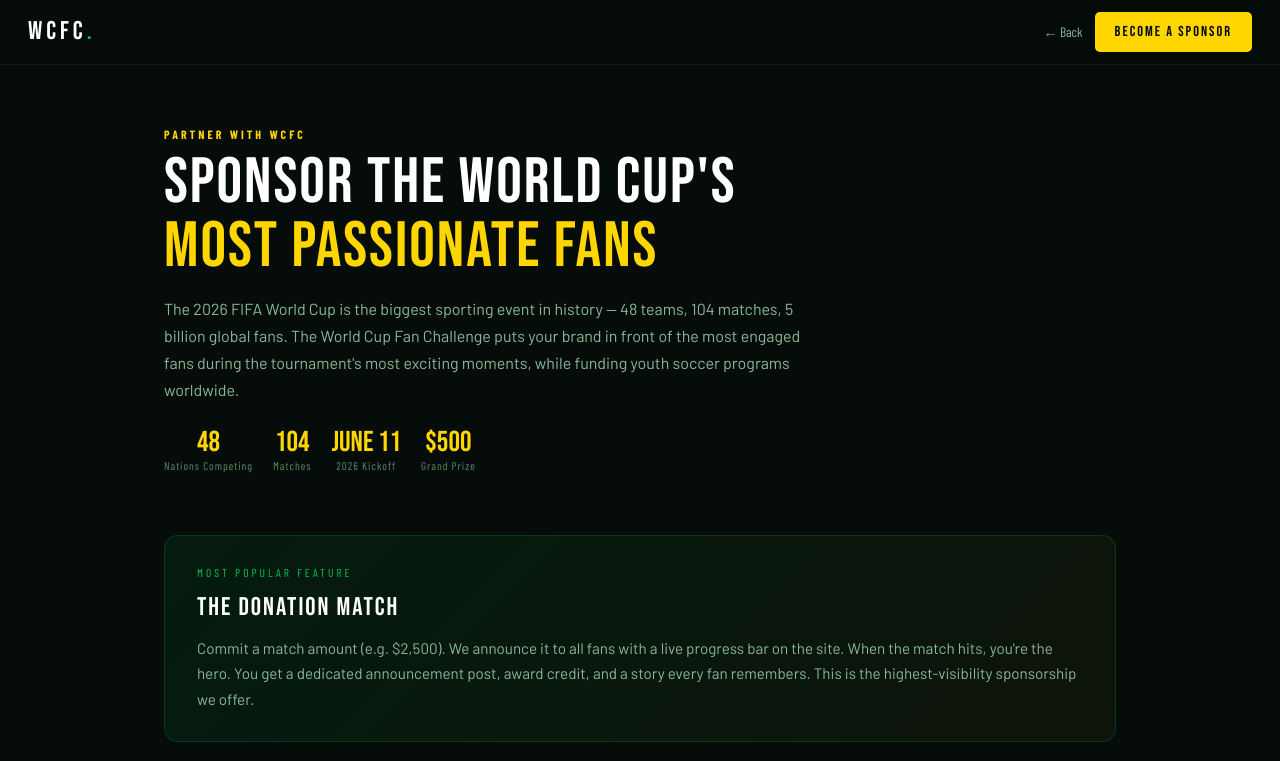
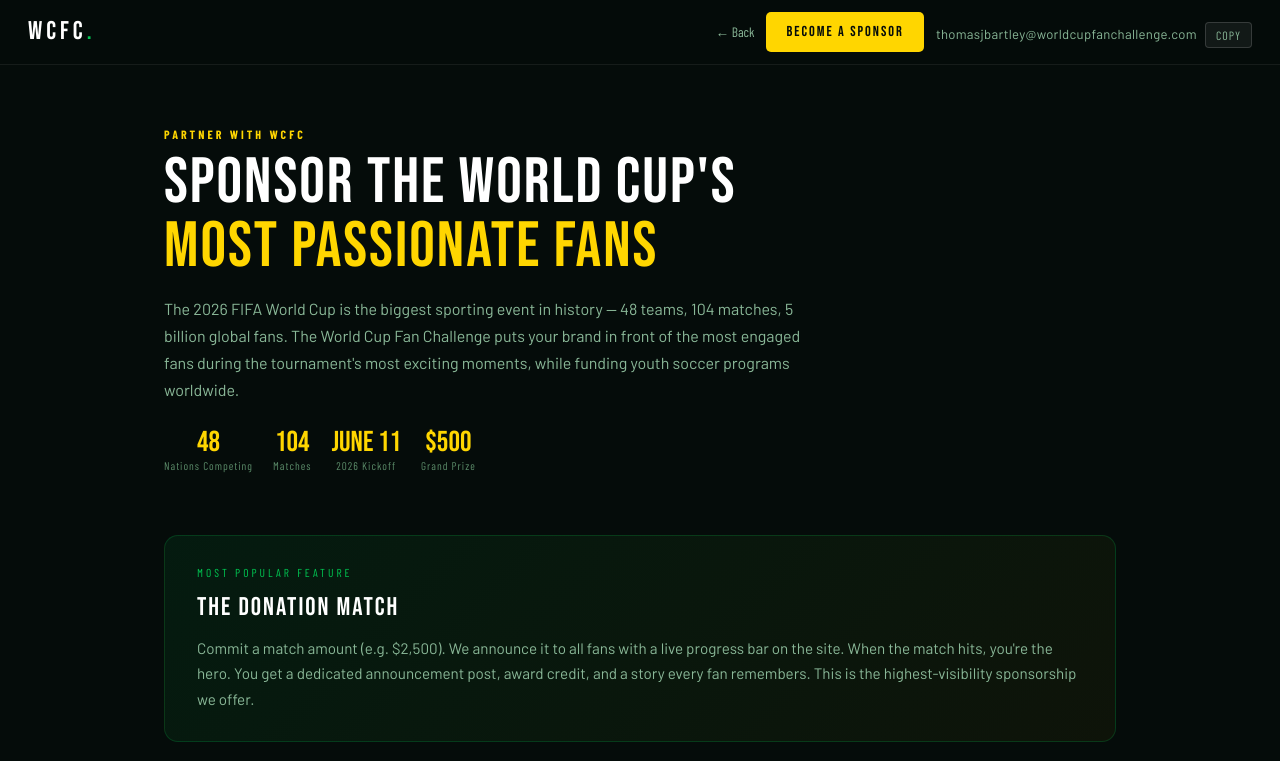
Before and after one commit to thomasjbartley-creator/wcfc-platform, a Next.js app: page /sponsors in a window 1280 px wide. Shown: the top 761 px of the page. Built offline with nearby package versions, Linux system fonts and the light colour scheme.

Commit message:
sponsors: add visible email + copy button next to mailto links

```diff
--- /dev/null
+++ b/app/sponsors/CopyEmail.tsx
@@ -0,0 +1,50 @@
+'use client'
+import { useState } from 'react'
+
+export default function CopyEmail() {
+  const [copied, setCopied] = useState(false)
+  const email = 'thomasjbartley' + '@' + 'worldcupfanchallenge.com'
+
+  const handleCopy = async () => {
+    try {
+      await navigator.clipboard.writeText(email)
+      setCopied(true)
+      setTimeout(() => setCopied(false), 2000)
+    } catch {
+      // Fallback for older browsers
+      const ta = document.createElement('textarea')
+      ta.value = email
+      document.body.appendChild(ta)
+      ta.select()
+      document.execCommand('copy')
+      document.body.removeChild(ta)
+      setCopied(true)
+      setTimeout(() => setCopied(false), 2000)
+    }
+  }
+
+  return (
+    <span style={{ display: 'inline-flex', alignItems: 'center', gap: '8px', marginTop: '6px' }}>
+      <span style={{ fontFamily: "'Barlow'", fontSize: '0.82rem', color: '#8ab898', letterSpacing: '0.3px' }}>
+        {email}
+      </span>
+      <button
+        onClick={handleCopy}
+        style={{
+          background: copied ? 'rgba(0,200,83,0.15)' : 'rgba(255,255,255,0.06)',
+          border: copied ? '1px solid rgba(0,200,83,0.4)' : '1px solid rgba(255,255,255,0.15)',
+          borderRadius: '4px',
+          color: copied ? '#00C853' : '#8ab898',
+          cursor: 'pointer',
+          padding: '3px 10px',
+          fontSize: '0.75rem',
+          fontFamily: "'Barlow Condensed'",
+          letterSpacing: '1px',
+          transition: 'all 0.2s ease'
+        }}
+      >
+        {copied ? '✓ COPIED' : 'COPY'}
+      </button>
+    </span>
+  )
+}
--- a/app/sponsors/page.tsx
+++ b/app/sponsors/page.tsx
@@ -1,4 +1,5 @@
 import Link from 'next/link'
+import CopyEmail from './CopyEmail'
 import type { Metadata } from 'next'
 
 export const metadata: Metadata = {
@@ -79,6 +80,7 @@
  <div style={{ display: 'flex', gap: '12px', alignItems: 'center' }}>
  <Link href="/" style={{ fontFamily: "'Barlow Condensed'", fontSize: '0.85rem', color: '#8ab898', textDecoration: 'none' }}>← Back</Link>
  <a href="mailto:thomasjbartley@worldcupfanchallenge.com?subject=Sponsorship%20Inquiry" style={{ fontFamily: "'Bebas Neue'", fontSize: '0.9rem', color: '#050C0A', background: '#FFD600', letterSpacing: '2px', textDecoration: 'none', padding: '9px 20px', borderRadius: '5px' }}>BECOME A SPONSOR</a>
+          <CopyEmail />
  </div>
  </nav>
 
@@ -158,6 +160,7 @@
  <a href={`mailto:thomasjbartley@worldcupfanchallenge.com?subject=${encodeURIComponent(t.name + ' Sponsorship Inquiry')}&body=${encodeURIComponent('Hi Thomas,\n\nI am interested in the ' + t.name + ' sponsorship opportunity for the World Cup Fan Challenge.\n\nOrganization:\nContact name:\nBest number to reach you:\n\nLooking forward to connecting.')}`}
  style={{ display: 'block', padding: '12px', background: `${t.color}18`, border: `1px solid ${t.color}40`, color: t.color, fontFamily: "'Bebas Neue'", fontSize: '0.9rem', letterSpacing: '2px', borderRadius: '6px', textDecoration: 'none', textAlign: 'center' }}>GET IN TOUCH →
  </a>
+            <div style={{ marginTop: '6px', textAlign: 'center' }}><CopyEmail /></div>
  </div>
  ))}
  </div>
@@ -188,6 +191,7 @@
  <a href="mailto:thomasjbartley@worldcupfanchallenge.com?subject=Sponsorship%20Inquiry&body=Hi%20Thomas%2C%0A%0AI%27m%20interested%20in%20sponsoring%20the%20World%20Cup%20Fan%20Challenge.%0A%0AOrganization%3A%0ABudget%20range%3A%0AWhat%20we%27re%20looking%20for%3A%0A%0ALooking%20forward%20to%20connecting."
  style={{ display: 'inline-block', padding: '14px 36px', background: '#FFD600', color: '#050C0A', fontFamily: "'Bebas Neue'", fontSize: '1rem', letterSpacing: '3px', borderRadius: '6px', textDecoration: 'none' }}>EMAIL US TO DISCUSS
  </a>
+            <div style={{ textAlign: 'center', marginTop: '8px' }}><CopyEmail /></div>
  <div style={{ marginTop: '12px', fontFamily: "'Barlow Condensed'", fontSize: '0.75rem', color: '#3a5a42', letterSpacing: '1px' }}>
  thomasjbartley@worldcupfanchallenge.com
  </div>
```
